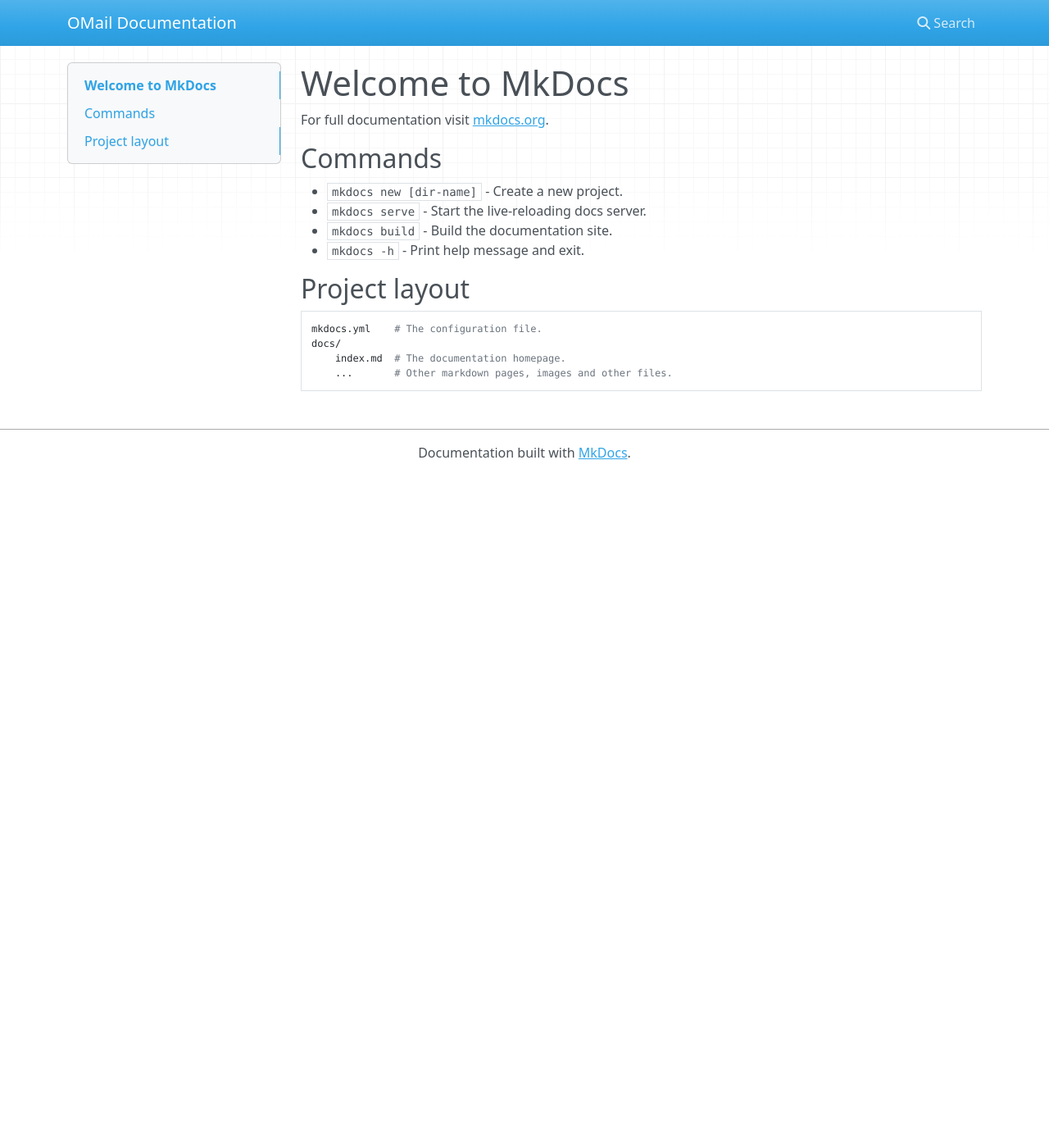
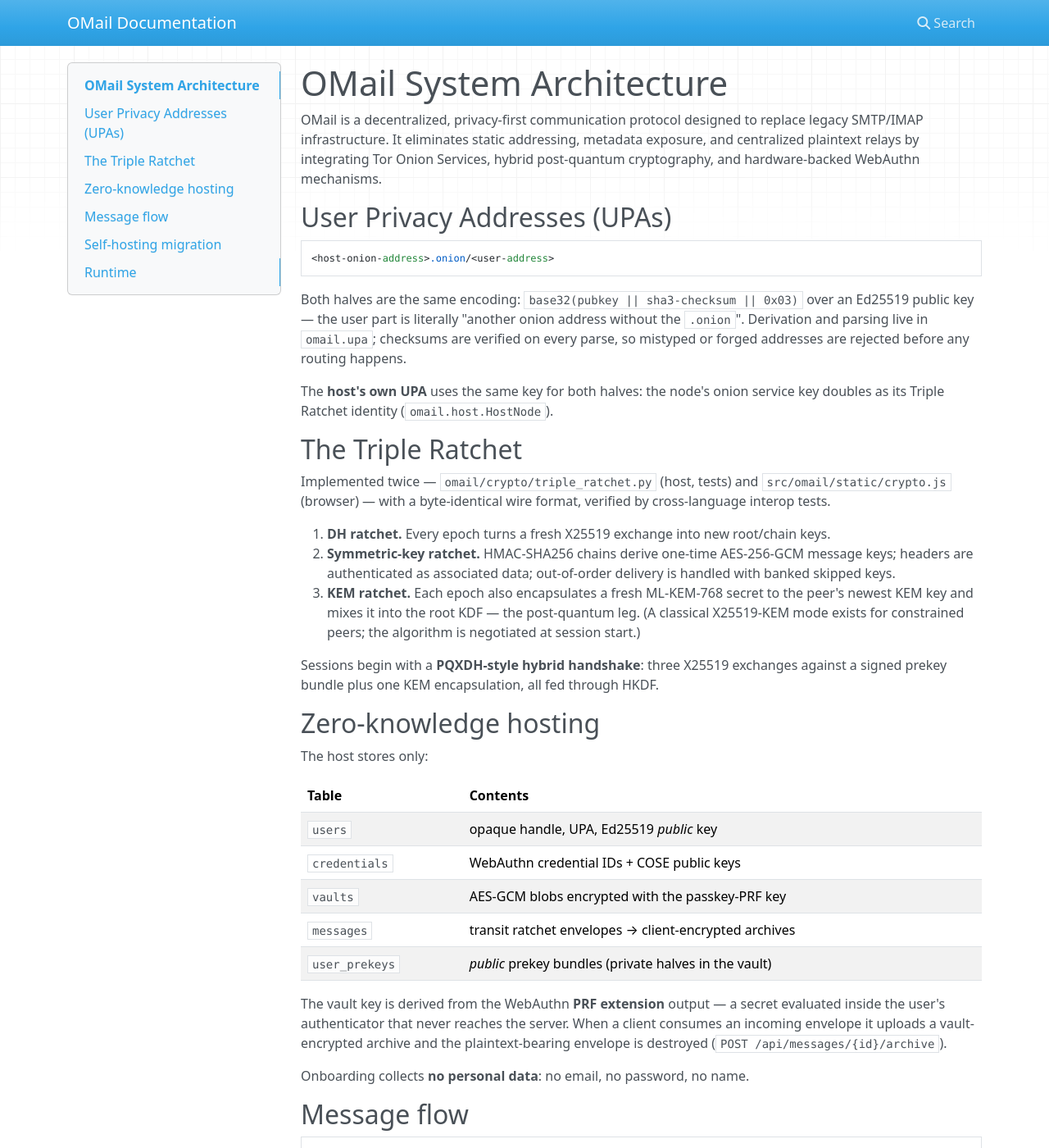
Before and after one commit to jeffkoskulics/OMail, an MkDocs documentation site: the page built from docs/index.md, in a window 1280 px wide and 1400 px high. Shown: the whole window at 82% size. Built offline with MkDocs 1.6.1, drawn with Linux system fonts in a browser that asks for light colours; nearby versions of some CDN libraries; some of the changed text lies outside the part shown.

Commit message:
Add JS<->Python Triple Ratchet interop test, browser E2E script, and docs
- pytest-driven Node interop: JS client initiates against a Python
  responder, both directions across epochs with ML-KEM-768, state
  serialization round trips on both sides (auto-skips without node)
- scripts/browser_e2e.js: Playwright flow with a virtual CTAP2+PRF
  authenticator (register -> host chat -> reload/login -> migration)
- README and docs/index.md rewritten around the implemented architecture
- untrack coverage artifacts

Co-Authored-By: Claude Fable 5 <noreply@anthropic.com>
Claude-Session: https://claude.ai/code/session_012A6qGRraB6MQ4X5WaEanjD

````diff
--- a/docs/index.md
+++ b/docs/index.md
@@ -1,17 +1,95 @@
-# Welcome to MkDocs
+# OMail System Architecture
 
-For full documentation visit [mkdocs.org](https://www.mkdocs.org).
+OMail is a decentralized, privacy-first communication protocol designed to
+replace legacy SMTP/IMAP infrastructure. It eliminates static addressing,
+metadata exposure, and centralized plaintext relays by integrating Tor Onion
+Services, hybrid post-quantum cryptography, and hardware-backed WebAuthn
+mechanisms.
 
-## Commands
+## User Privacy Addresses (UPAs)
 
-* `mkdocs new [dir-name]` - Create a new project.
-* `mkdocs serve` - Start the live-reloading docs server.
-* `mkdocs build` - Build the documentation site.
-* `mkdocs -h` - Print help message and exit.
+```
+<host-onion-address>.onion/<user-address>
+```
 
-## Project layout
+Both halves are the same encoding: `base32(pubkey || sha3-checksum || 0x03)`
+over an Ed25519 public key — the user part is literally "another onion
+address without the `.onion`". Derivation and parsing live in `omail.upa`;
+checksums are verified on every parse, so mistyped or forged addresses are
+rejected before any routing happens.
 
-    mkdocs.yml    # The configuration file.
-    docs/
-        index.md  # The documentation homepage.
-        ...       # Other markdown pages, images and other files.
+The **host's own UPA** uses the same key for both halves: the node's onion
+service key doubles as its Triple Ratchet identity (`omail.host.HostNode`).
+
+## The Triple Ratchet
+
+Implemented twice — `omail/crypto/triple_ratchet.py` (host, tests) and
+`src/omail/static/crypto.js` (browser) — with a byte-identical wire format,
+verified by cross-language interop tests.
+
+1. **DH ratchet.** Every epoch turns a fresh X25519 exchange into new
+   root/chain keys.
+2. **Symmetric-key ratchet.** HMAC-SHA256 chains derive one-time
+   AES-256-GCM message keys; headers are authenticated as associated data;
+   out-of-order delivery is handled with banked skipped keys.
+3. **KEM ratchet.** Each epoch also encapsulates a fresh ML-KEM-768 secret
+   to the peer's newest KEM key and mixes it into the root KDF — the
+   post-quantum leg. (A classical X25519-KEM mode exists for constrained
+   peers; the algorithm is negotiated at session start.)
+
+Sessions begin with a **PQXDH-style hybrid handshake**: three X25519
+exchanges against a signed prekey bundle plus one KEM encapsulation, all
+fed through HKDF.
+
+## Zero-knowledge hosting
+
+The host stores only:
+
+| Table          | Contents                                              |
+|----------------|-------------------------------------------------------|
+| `users`        | opaque handle, UPA, Ed25519 *public* key              |
+| `credentials`  | WebAuthn credential IDs + COSE public keys            |
+| `vaults`       | AES-GCM blobs encrypted with the passkey-PRF key      |
+| `messages`     | transit ratchet envelopes → client-encrypted archives |
+| `user_prekeys` | *public* prekey bundles (private halves in the vault) |
+
+The vault key is derived from the WebAuthn **PRF extension** output — a
+secret evaluated inside the user's authenticator that never reaches the
+server. When a client consumes an incoming envelope it uploads a
+vault-encrypted archive and the plaintext-bearing envelope is destroyed
+(`POST /api/messages/{id}/archive`).
+
+Onboarding collects **no personal data**: no email, no password, no name.
+
+## Message flow
+
+```
+Tor Browser ──http over onion──► 127.0.0.1:8000 (aiohttp)
+   │ passkey ceremonies (fido2)          │
+   │ vault blobs (opaque)                │
+   │ ratchet envelopes ─────────────────►│── is_host? host ratchet replies
+   │                                     │── local UPA? blind delivery + WS push
+   │◄──────────── WebSocket notify ──────│── remote UPA? queued (federation TBD)
+```
+
+## Self-hosting migration
+
+`POST /api/migrate` (portal: **⚑ Become Your Own Host**):
+
+1. generates an independent Ed25519 onion identity for the user,
+2. publishes a dedicated hidden service (immediately if Tor is reachable,
+   otherwise on next launch — the CLI re-provisions sovereign services at
+   boot),
+3. rewrites the UPA routing header `<host>.onion/<key>` → `<own>.onion/<key>`
+   (the user key half never changes),
+4. flips the node config from Tenant Mode to Host Mode and prints the
+   updated routing table on the terminal.
+
+## Runtime
+
+`omail` (console script → `omail.cli:main`) starts the async portal bound
+to `127.0.0.1:8000`, provisions the Tor Hidden Service via the control
+port (`stem`), and renders real-time status plus an ASCII QR code of the
+`.onion` URL. The portal's `<title>` is `[Host Name] OMail`, and a
+bookmark-enforcement banner reminds every visitor that an onion address
+lost is a mailbox lost.
````
Also changed, not shown: README.md (+98 -2 lines), 5 other files.
